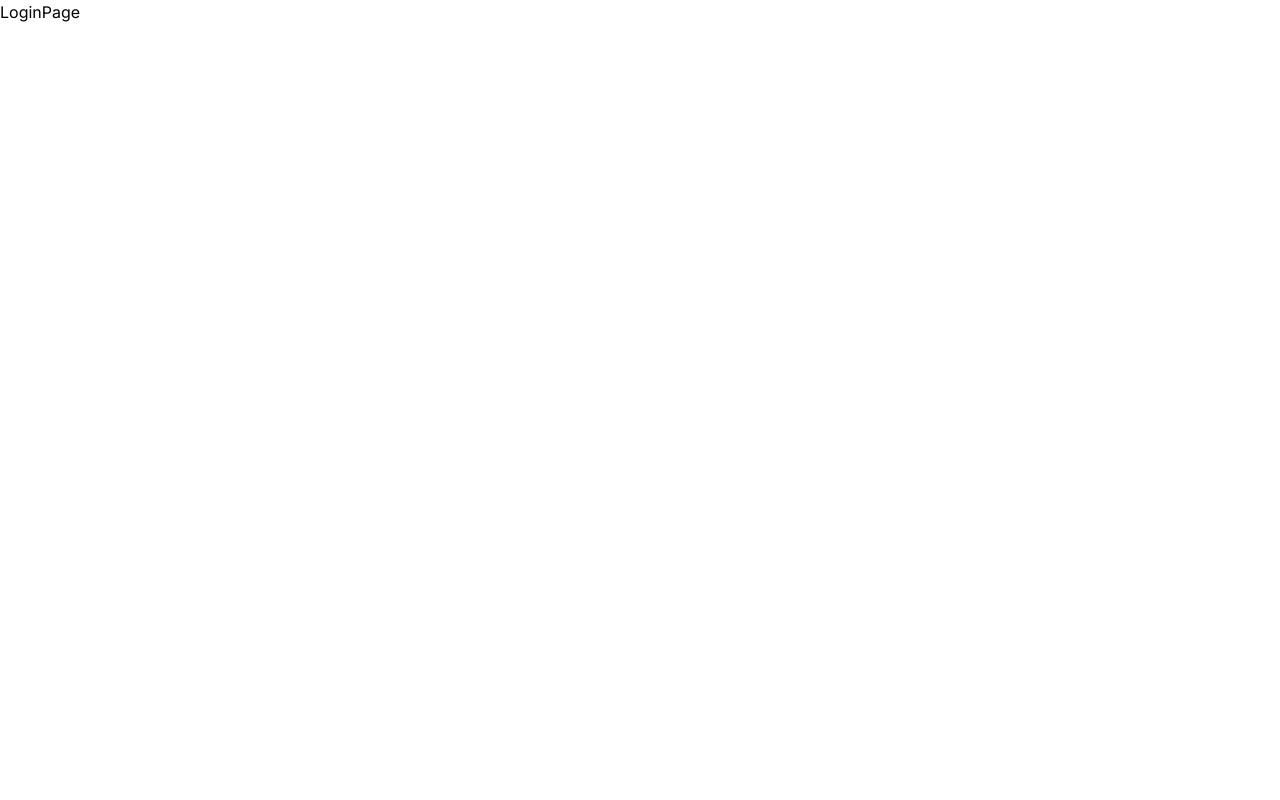
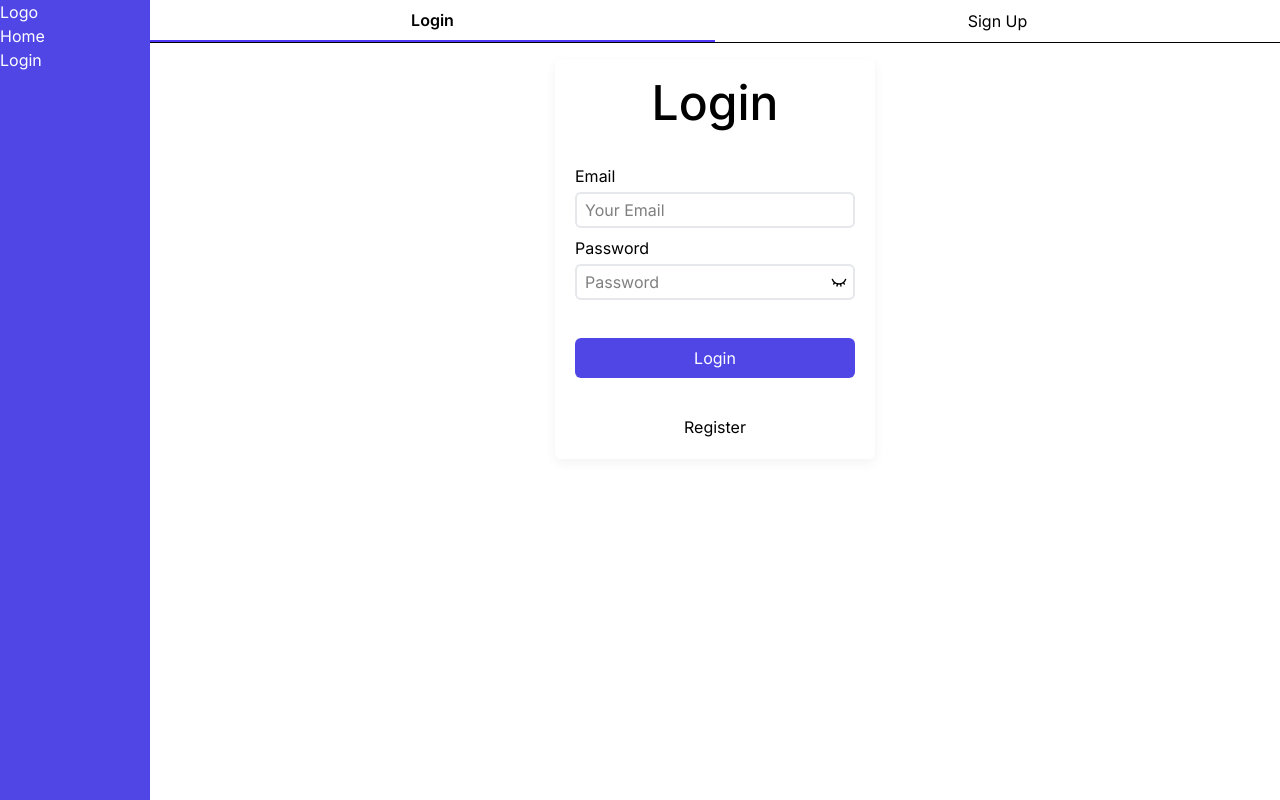
Before and after one commit to murtaza700/Full-Stack-Booking-App, a React (Vite) app in the folder frontend/: page /login in a window 1280 px wide. Built offline with nearby package versions, Linux system fonts and the light colour scheme.

Commit message:
Login/Signup Feature Added (Fully Working), sidebar created

```diff
--- a/frontend/src/App.jsx
+++ b/frontend/src/App.jsx
@@ -1,21 +1,24 @@
-import React from 'react'
-import { lazy } from 'react'
-import { Route, Routes } from 'react-router-dom'
+import React from 'react';
+import { lazy } from 'react';
+import { Route, Routes } from 'react-router-dom';
+import Navbar from './components/Navbar';
 
+const AuthPage = lazy(() => import('./pages/AuthPage'));
 const HomePage = lazy(() => import('./pages/HomePage'));
-const RegisterPage = lazy(() => import('./pages/RegisterPage'));
-const LoginPage = lazy(() => import('./pages/LoginPage'));
 
 const App = () => {
   return (
-    <>
+    <div className='flex'>
+
+      <Navbar />
+
       <Routes>
         <Route path='/' element={<HomePage />} />
 
-        <Route path='/login' element={<LoginPage />} />
-        <Route path='/register' element={<RegisterPage />} />
+        <Route path='/login' element={<AuthPage />} />
+        <Route path='/register' element={<AuthPage />} />
       </Routes>
-    </>
+    </div>
   )
 }
 
--- /dev/null
+++ b/frontend/src/components/Loading.jsx
@@ -0,0 +1,9 @@
+import React from 'react'
+
+const Loading = ({ className }) => {
+    return (
+        <div className={`${className} border-t-transparent animate-spin rounded-full`}></div>
+    )
+}
+
+export default Loading
--- a/frontend/src/components/Navbar.jsx
+++ b/frontend/src/components/Navbar.jsx
@@ -1,8 +1,24 @@
 import React from 'react'
+import { Link } from 'react-router-dom'
 
 const Navbar = () => {
+  const links = [
+    { name: 'Home', link: '/' },
+    { name: 'Login', link: '/login' }
+  ]
   return (
-    <div>Navbar</div>
+    <div>
+      <nav className='bg-Primary text-white min-h-screen w-[150px]'>
+        <div className="logo">Logo</div>
+
+        <ul>
+          {links.map((link, index) => (
+            <li key={index}><Link to={link.link}>{link.name}</Link></li>
+          ))}
+        </ul>
+
+      </nav>
+    </div>
   )
 }
 
--- /dev/null
+++ b/frontend/src/pages/AuthPage.jsx
@@ -0,0 +1,276 @@
+import React, { useState } from 'react'
+import axios from 'axios';
+import { Eye, EyeClosed } from 'lucide-react';
+import Loading from '../components/Loading';
+import { Link } from 'react-router-dom';
+
+export default function AuthPage() {
+  const [isLogin, setIsLogin] = useState(true);
+  return (
+    <div className='w-full'>
+      <div>
+        <div className="flex mb-4 border-b">
+          <button
+            onClick={() => setIsLogin(true)}
+            className={`flex-1 py-2 ${isLogin ? "border-b-2 border-indigo-600 font-semibold" : ""}`}
+          >
+            Login
+          </button>
+          <button
+            onClick={() => setIsLogin(false)}
+            className={`flex-1 py-2 ${!isLogin ? "border-b-2 border-indigo-600 font-semibold" : ""}`}
+          >
+            Sign Up
+          </button>
+        </div>
+        {isLogin ? <LoginPage /> : <RegisterPage />}
+      </div>
+    </div>
+  );
+}
+
+function RegisterPage() {
+  const emailRegex = /^[^\s@]+@[^\s@]+\.[^\s@]+$/;
+  const passwordRegex = /^(?=.*[A-Za-z])(?=.*\d).{6,16}$/;
+  const [username, setUsername] = useState('');
+  const [password, setPassword] = useState('');
+  const [email, setEmail] = useState('');
+  const [message, setMessage] = useState('');
+  const [showPass, setShowPass] = useState(false);
+  const [error, setError] = useState(false);
+  const [loading, setLoading] = useState(false);
+
+  const form = async (e) => {
+    e.preventDefault();
+    setError(false);
+    setMessage('');
+
+    if (!username || !password || !email) {
+      setError(true);
+      setMessage('All Fields are Required!');
+      return;
+    }
+
+    if (!emailRegex.test(email)) {
+      setError(true);
+      setMessage("Invalid email format");
+      return;
+    }
+
+    if (password.length < 6 || password.length > 16) {
+      setError(true);
+      setMessage('Password Between 6 to 16 Characters');
+      return;
+    }
+
+    if (!passwordRegex.test(password)) {
+      setError(true);
+      setMessage("Password must contain letters and numbers");
+      return;
+    }
+
+    setLoading(true);
+
+    try {
+      const res = await axios.post(`http://localhost:5000/api/auth/register`,
+        { username, email, password },
+        { withCredentials: true }
+      );
+
+      setError(false);
+      setMessage(res?.data?.message);
+
+      if (res.data.success) {
+        setEmail('');
+        setPassword('');
+        setUsername('');
+      }
+
+    } catch (err) {
+
+      setError(true);
+
+      setMessage(err?.response?.data?.message || `Something Went Wrong!`);
+
+    } finally {
+      setLoading(false);
+    }
+
+  }
+
+  return (
+    <div className='flex items-center justify-center w-full'>
+
+      <form onSubmit={form} className='shadow-Card-Shadow p-5 rounded-md flex items-center justify-between flex-col gap-5 w-[320px]'>
+
+        <h1 className='text-5xl font-medium text-center'>Register</h1>
+
+        <div className='flex items-start justify-start gap-2 flex-col w-full'>
+
+          <div className='flex flex-col gap-1 w-full'>
+            <label htmlFor="name">Name</label>
+            <input disabled={loading} value={username} onChange={(e) => setUsername(e.target.value)} className='border-2 px-2 py-1 rounded-md border-Input-Border focus:border-Input-Focus outline-0' type="text" id='name' placeholder='Your Name' name='username' />
+          </div>
+
+          <div className='flex flex-col gap-1 w-full'>
+            <label htmlFor="email">Email</label>
+            <input disabled={loading} value={email} onChange={(e) => setEmail(e.target.value)} className='border-2 px-2 py-1 rounded-md border-Input-Border focus:border-Input-Focus outline-0' type="email" id='email' placeholder='Your Email' name='email' />
+          </div>
+
+          <div className='flex flex-col gap-1 w-full'>
+            <label htmlFor="pass">Password</label>
+
+            <div className='relative'>
+              <input disabled={loading} value={password} onChange={(e) => setPassword(e.target.value)} className='w-full border-2 px-2 py-1 rounded-md border-Input-Border focus:border-Input-Focus outline-0' type={showPass ? "text" : "password"} id='pass' placeholder='Password' name='password' />
+
+              <button
+                type="button"
+                onClick={() => setShowPass(!showPass)}
+                className="absolute right-2 top-1/2 -translate-y-1/2 cursor-pointer"
+              >
+                {showPass ? <Eye size={16} /> : <EyeClosed size={16} />}
+              </button>
+            </div>
+
+          </div>
+
+
+          {message && (
+            <p className={`text-sm text-center w-full rounded-md p-2 mt-2 ${error ? 'text-Error bg-red-600/10' : 'text-Success bg-green-600/10'}`}>{message}</p>
+          )}
+
+        </div>
+
+        <button className='bg-Btn-BG hover:bg-Primary-Hover text-white w-full text-center rounded-md p-2 cursor-pointer flex items-center justify-center gap-2' type='submit' disabled={loading}>
+          Register
+          {loading ? <Loading className={`border-2 border-white size-4`} /> : null}
+        </button>
+
+        <Link to={'/login'}>Login</Link>
+
+      </form>
+
+    </div>
+  )
+}
+
+
+
+function LoginPage() {
+  const emailRegex = /^[^\s@]+@[^\s@]+\.[^\s@]+$/;
+  const passwordRegex = /^(?=.*[A-Za-z])(?=.*\d).{6,16}$/;
+
+  const [password, setPassword] = useState('');
+  const [email, setEmail] = useState('');
+  const [message, setMessage] = useState('');
+  const [showPass, setShowPass] = useState(false);
+  const [error, setError] = useState(false);
+  const [loading, setLoading] = useState(false);
+
+  const form = async (e) => {
+    e.preventDefault();
+    setError(false);
+    setMessage('');
+
+    if (!password || !email) {
+      setError(true);
+      setMessage('All Fields are Required!');
+      return;
+    }
+
+    if (!emailRegex.test(email)) {
+      setError(true);
+      setMessage("Invalid email format");
+      return;
+    }
+
+    if (password.length < 6 || password.length > 16) {
+      setError(true);
+      setMessage('Password Between 6 to 16 Characters');
+      return;
+    }
+
+    if (!passwordRegex.test(password)) {
+      setError(true);
+      setMessage("Password must contain letters and numbers");
+      return;
+    }
+
+    setLoading(true);
+
+    try {
+      const res = await axios.post(`http://localhost:5000/api/auth/login`,
+        { email, password },
+        { withCredentials: true }
+      );
+
+      setError(false);
+      setMessage(res?.data?.message);
+
+      if (res.data.success) {
+        setEmail('');
+        setPassword('');
+      }
+
+    } catch (err) {
+
+      setError(true);
+
+      setMessage(err?.response?.data?.message || `Something Went Wrong!`);
+
+    } finally {
+      setLoading(false);
+    }
+
+  }
+
+  return (
+    <div className='flex items-center justify-center w-full'>
+
+      <form onSubmit={form} className='shadow-Card-Shadow p-5 rounded-md flex items-center justify-between flex-col gap-5 h-[400px] w-[320px]'>
+
+        <h1 className='text-5xl font-medium text-center'>Login</h1>
+
+        <div className='flex items-start justify-start gap-2 flex-col w-full'>
+
+          <div className='flex flex-col gap-1 w-full'>
+            <label htmlFor="email">Email</label>
+            <input disabled={loading} value={email} onChange={(e) => setEmail(e.target.value)} className='border-2 px-2 py-1 rounded-md border-Input-Border focus:border-Input-Focus outline-0' type="email" id='email' placeholder='Your Email' name='email' />
+          </div>
+
+          <div className='flex flex-col gap-1 w-full'>
+            <label htmlFor="pass">Password</label>
+
+            <div className='relative'>
+              <input disabled={loading} value={password} onChange={(e) => setPassword(e.target.value)} className='w-full border-2 px-2 py-1 rounded-md border-Input-Border focus:border-Input-Focus outline-0' type={showPass ? "text" : "password"} id='pass' placeholder='Password' name='password' />
+
+              <button
+                type="button"
+                onClick={() => setShowPass(!showPass)}
+                className="absolute right-2 top-1/2 -translate-y-1/2 cursor-pointer"
+              >
+                {showPass ? <Eye size={16} /> : <EyeClosed size={16} />}
+              </button>
+            </div>
+
+          </div>
+
+
+          {message && (
+            <p className={`text-sm text-center w-full rounded-md p-2 mt-2 ${error ? 'text-Error bg-red-600/10' : 'text-Success bg-green-600/10'}`}>{message}</p>
+          )}
+
+        </div>
+
+        <button className='bg-Btn-BG text-white w-full text-center rounded-md p-2 cursor-pointer flex items-center justify-center gap-2' type='submit' disabled={loading}>
+          Login
+          {loading ? <Loading className={`border-2 border-white size-4`} /> : null}
+        </button>
+
+        <Link to={'/register'}>Register</Link>
+
+      </form>
+
+    </div>
+  )
+}
--- a/frontend/src/pages/LoginPage.jsx
+++ /dev/null
@@ -1,9 +0,0 @@
-import React from 'react'
-
-const LoginPage = () => {
-    return (
-        <div>LoginPage</div>
-    )
-}
-
-export default LoginPage
--- a/frontend/src/pages/RegisterPage.jsx
+++ /dev/null
@@ -1,9 +0,0 @@
-import React from 'react'
-
-const RegisterPage = () => {
-  return (
-    <div>RegisterPage</div>
-  )
-}
-
-export default RegisterPage
```
Also changed, not shown: 1 other file (tests, documents, lock files or other folders).
